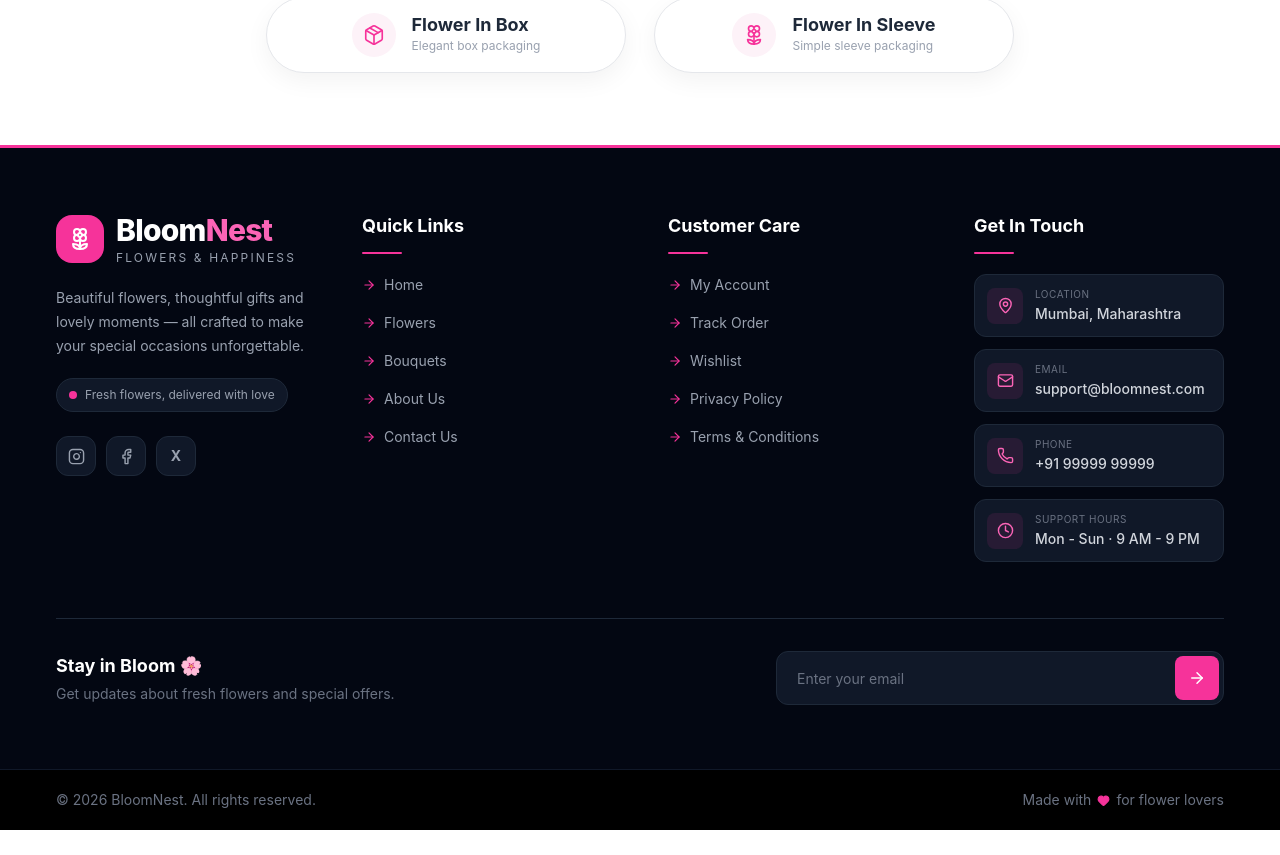
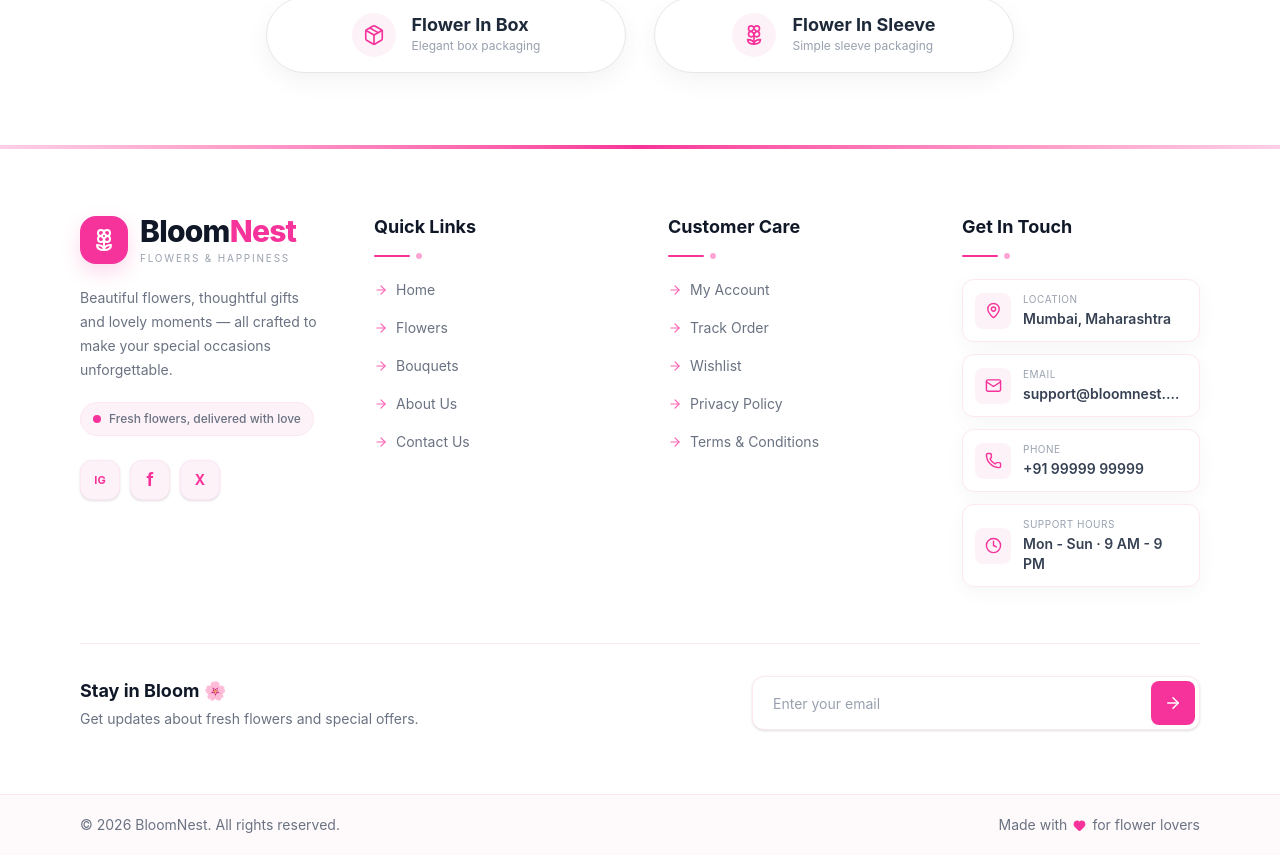
Before and after one commit to Vishal1535/FlowerDeployment, a React (Vite) app in the folder Fronted/: page / in a window 1280 px wide. Shown: the part 441-1296 px from the top of the page. Before the commit the page ends 1271 px from the top, so only its background shows below. Built offline with nearby package versions, Linux system fonts and the light colour scheme; no server answers.

Commit message:
Change backgrouond

```diff
--- a/Fronted/src/Component/Footer/Footer.jsx
+++ b/Fronted/src/Component/Footer/Footer.jsx
@@ -6,36 +6,32 @@ import {
   MapPin,
   ArrowRight,
   Heart,
-  Instagram,
-  Facebook,
   Clock,
 } from "lucide-react";
 
 export const Footer = () => {
   return (
-    <footer className="w-full bg-white text-gray-800 overflow-hidden">
+    <footer className="w-full overflow-hidden bg-white text-gray-800">
 
       {/* =====================================================
-          TOP DECORATIVE LINE
+          TOP LINE
       ===================================================== */}
 
-      <div className="w-full h-[3px] bg-pink-500" />
+      <div className="h-1 w-full bg-gradient-to-r from-pink-200 via-pink-500 to-pink-200" />
 
       {/* =====================================================
           MAIN FOOTER
       ===================================================== */}
 
-      <div className="bg-gray-950 text-white">
-
       <div
         className="
-            max-w-7xl
-            mx-auto
+          w-full
+          bg-white
           px-4
           min-[380px]:px-5
           sm:px-8
-            lg:px-10
-            xl:px-14
+          lg:px-12
+          xl:px-20
           py-10
           sm:py-14
           lg:py-16
@@ -44,6 +40,8 @@ export const Footer = () => {
 
         <div
           className="
+            max-w-7xl
+            mx-auto
             grid
             grid-cols-1
             sm:grid-cols-2
@@ -58,9 +56,9 @@ export const Footer = () => {
               BRAND
           ================================================= */}
 
-            <div className="sm:col-span-2 lg:col-span-1">
+          <div className="min-w-0 sm:col-span-2 lg:col-span-1">
 
-              {/* Logo */}
+            {/* LOGO */}
 
             <div className="flex items-center gap-3">
 
@@ -76,6 +74,7 @@ export const Footer = () => {
                   flex
                   items-center
                   justify-center
+                  shadow-[0_8px_20px_rgba(236,72,153,0.20)]
                 "
               >
                 <Flower2
@@ -86,37 +85,49 @@ export const Footer = () => {
               </div>
 
               <div>
+
                 <h2
                   className="
                     text-2xl
                     sm:text-3xl
                     font-extrabold
                     tracking-tight
-                      text-white
+                    text-gray-900
                   "
                 >
                   Bloom
-                    <span className="text-pink-400">
+                  <span className="text-pink-500">
                     Nest
                   </span>
                 </h2>
 
-                  <p className="text-[10px] sm:text-xs text-gray-400 tracking-[0.18em] uppercase mt-0.5">
+                <p
+                  className="
+                    text-[9px]
+                    sm:text-[10px]
+                    text-gray-400
+                    tracking-[0.18em]
+                    uppercase
+                    mt-0.5
+                  "
+                >
                   Flowers & Happiness
                 </p>
+
               </div>
 
             </div>
 
-              {/* Description */}
+            {/* DESCRIPTION */}
 
             <p
               className="
                 mt-5
                 max-w-md
-                  text-sm
+                text-xs
+                sm:text-sm
                 leading-6
-                  text-gray-400
+                text-gray-500
               "
             >
               Beautiful flowers, thoughtful gifts and
@@ -124,7 +135,7 @@ export const Footer = () => {
               special occasions unforgettable.
             </p>
 
-              {/* Small Highlight */}
+            {/* HIGHLIGHT */}
 
             <div
               className="
@@ -136,20 +147,31 @@ export const Footer = () => {
                 py-2
                 rounded-full
                 border
-                  border-gray-800
-                  bg-gray-900
+                border-pink-100
+                bg-pink-50
               "
             >
+
               <span className="w-2 h-2 rounded-full bg-pink-500" />
 
-                <span className="text-xs text-gray-400">
+              <span
+                className="
+                  text-[10px]
+                  sm:text-xs
+                  font-medium
+                  text-gray-500
+                "
+              >
                 Fresh flowers, delivered with love
               </span>
+
             </div>
 
-              {/* Social */}
+            {/* SOCIAL */}
 
             <div className="flex items-center gap-2.5 mt-6">
+
+              {/* INSTAGRAM */}
 
               <a
                 href="#"
@@ -158,22 +180,28 @@ export const Footer = () => {
                   w-10
                   h-10
                   rounded-xl
-                    bg-gray-900
+                  bg-pink-50
                   border
-                    border-gray-800
+                  border-pink-100
                   flex
                   items-center
                   justify-center
-                    text-gray-400
+                  text-pink-500
+                  text-[11px]
+                  font-bold
+                  shadow-sm
                   hover:bg-pink-500
                   hover:border-pink-500
                   hover:text-white
+                  hover:-translate-y-1
                   transition-all
                   duration-300
                 "
               >
-                  <Instagram size={17} />
+                IG
               </a>
+
+              {/* FACEBOOK */}
 
               <a
                 href="#"
@@ -182,22 +210,28 @@ export const Footer = () => {
                   w-10
                   h-10
                   rounded-xl
-                    bg-gray-900
+                  bg-pink-50
                   border
-                    border-gray-800
+                  border-pink-100
                   flex
                   items-center
                   justify-center
-                    text-gray-400
+                  text-pink-500
+                  text-lg
+                  font-bold
+                  shadow-sm
                   hover:bg-pink-500
                   hover:border-pink-500
                   hover:text-white
+                  hover:-translate-y-1
                   transition-all
                   duration-300
                 "
               >
-                  <Facebook size={17} />
+                f
               </a>
+
+              {/* X */}
 
               <a
                 href="#"
@@ -206,18 +240,20 @@ export const Footer = () => {
                   w-10
                   h-10
                   rounded-xl
-                    bg-gray-900
+                  bg-pink-50
                   border
-                    border-gray-800
+                  border-pink-100
                   flex
                   items-center
                   justify-center
-                    text-gray-400
+                  text-pink-500
                   text-sm
                   font-bold
+                  shadow-sm
                   hover:bg-pink-500
                   hover:border-pink-500
                   hover:text-white
+                  hover:-translate-y-1
                   transition-all
                   duration-300
                 "
@@ -233,13 +269,34 @@ export const Footer = () => {
               QUICK LINKS
           ================================================= */}
 
-            <div>
+          <div className="min-w-0">
 
-              <h3 className="text-base sm:text-lg font-bold text-white">
+            <h3
+              className="
+                text-base
+                sm:text-lg
+                font-bold
+                text-gray-900
+              "
+            >
               Quick Links
             </h3>
 
-              <div className="w-10 h-[2px] bg-pink-500 rounded-full mt-3 mb-5" />
+            <div
+              className="
+                flex
+                items-center
+                gap-1.5
+                mt-3
+                mb-5
+              "
+            >
+
+              <span className="w-9 h-[2px] bg-pink-500 rounded-full" />
+
+              <span className="w-1.5 h-1.5 rounded-full bg-pink-300" />
+
+            </div>
 
             <ul className="space-y-3.5">
 
@@ -259,9 +316,10 @@ export const Footer = () => {
                       inline-flex
                       items-center
                       gap-2
-                        text-sm
-                        text-gray-400
-                        hover:text-pink-400
+                      text-xs
+                      sm:text-sm
+                      text-gray-500
+                      hover:text-pink-500
                       transition-colors
                       duration-200
                     "
@@ -270,7 +328,7 @@ export const Footer = () => {
                     <ArrowRight
                       size={14}
                       className="
-                          text-pink-500
+                        text-pink-400
                         transition-transform
                         duration-200
                         group-hover:translate-x-1
@@ -292,13 +350,34 @@ export const Footer = () => {
               CUSTOMER CARE
           ================================================= */}
 
-            <div>
+          <div className="min-w-0">
 
-              <h3 className="text-base sm:text-lg font-bold text-white">
+            <h3
+              className="
+                text-base
+                sm:text-lg
+                font-bold
+                text-gray-900
+              "
+            >
               Customer Care
             </h3>
 
-              <div className="w-10 h-[2px] bg-pink-500 rounded-full mt-3 mb-5" />
+            <div
+              className="
+                flex
+                items-center
+                gap-1.5
+                mt-3
+                mb-5
+              "
+            >
+
+              <span className="w-9 h-[2px] bg-pink-500 rounded-full" />
+
+              <span className="w-1.5 h-1.5 rounded-full bg-pink-300" />
+
+            </div>
 
             <ul className="space-y-3.5">
 
@@ -318,9 +397,10 @@ export const Footer = () => {
                       inline-flex
                       items-center
                       gap-2
-                        text-sm
-                        text-gray-400
-                        hover:text-pink-400
+                      text-xs
+                      sm:text-sm
+                      text-gray-500
+                      hover:text-pink-500
                       transition-colors
                       duration-200
                     "
@@ -329,7 +409,7 @@ export const Footer = () => {
                     <ArrowRight
                       size={14}
                       className="
-                          text-pink-500
+                        text-pink-400
                         transition-transform
                         duration-200
                         group-hover:translate-x-1
@@ -351,13 +431,34 @@ export const Footer = () => {
               CONTACT
           ================================================= */}
 
-            <div>
+          <div className="min-w-0">
 
-              <h3 className="text-base sm:text-lg font-bold text-white">
+            <h3
+              className="
+                text-base
+                sm:text-lg
+                font-bold
+                text-gray-900
+              "
+            >
               Get In Touch
             </h3>
 
-              <div className="w-10 h-[2px] bg-pink-500 rounded-full mt-3 mb-5" />
+            <div
+              className="
+                flex
+                items-center
+                gap-1.5
+                mt-3
+                mb-5
+              "
+            >
+
+              <span className="w-9 h-[2px] bg-pink-500 rounded-full" />
+
+              <span className="w-1.5 h-1.5 rounded-full bg-pink-300" />
+
+            </div>
 
             <div className="space-y-3">
 
@@ -370,10 +471,12 @@ export const Footer = () => {
                   gap-3
                   p-3
                   rounded-xl
-                    bg-gray-900
+                  bg-white
                   border
-                    border-gray-800
-                    hover:border-pink-500/40
+                  border-pink-100
+                  shadow-[0_5px_20px_rgba(0,0,0,0.04)]
+                  hover:border-pink-300
+                  hover:shadow-[0_8px_25px_rgba(236,72,153,0.10)]
                   transition-all
                   duration-300
                 "
@@ -385,7 +488,7 @@ export const Footer = () => {
                     h-9
                     shrink-0
                     rounded-lg
-                      bg-pink-500/10
+                    bg-pink-50
                     flex
                     items-center
                     justify-center
@@ -393,17 +496,34 @@ export const Footer = () => {
                 >
                   <MapPin
                     size={17}
-                      className="text-pink-400"
+                    className="text-pink-500"
                   />
                 </div>
 
                 <div className="min-w-0">
 
-                    <p className="text-[10px] uppercase tracking-wider text-gray-500">
+                  <p
+                    className="
+                      text-[9px]
+                      sm:text-[10px]
+                      uppercase
+                      tracking-wider
+                      text-gray-400
+                    "
+                  >
                     Location
                   </p>
 
-                    <p className="text-sm font-medium text-gray-300 mt-0.5 truncate">
+                  <p
+                    className="
+                      text-xs
+                      sm:text-sm
+                      font-semibold
+                      text-gray-700
+                      mt-0.5
+                      truncate
+                    "
+                  >
                     Mumbai, Maharashtra
                   </p>
 
@@ -420,10 +540,12 @@ export const Footer = () => {
                   gap-3
                   p-3
                   rounded-xl
-                    bg-gray-900
+                  bg-white
                   border
-                    border-gray-800
-                    hover:border-pink-500/40
+                  border-pink-100
+                  shadow-[0_5px_20px_rgba(0,0,0,0.04)]
+                  hover:border-pink-300
+                  hover:shadow-[0_8px_25px_rgba(236,72,153,0.10)]
                   transition-all
                   duration-300
                 "
@@ -435,7 +557,7 @@ export const Footer = () => {
                     h-9
                     shrink-0
                     rounded-lg
-                      bg-pink-500/10
+                    bg-pink-50
                     flex
                     items-center
                     justify-center
@@ -443,13 +565,21 @@ export const Footer = () => {
                 >
                   <Mail
                     size={17}
-                      className="text-pink-400"
+                    className="text-pink-500"
                   />
                 </div>
 
                 <div className="min-w-0">
 
-                    <p className="text-[10px] uppercase tracking-wider text-gray-500">
+                  <p
+                    className="
+                      text-[9px]
+                      sm:text-[10px]
+                      uppercase
+                      tracking-wider
+                      text-gray-400
+                    "
+                  >
                     Email
                   </p>
 
@@ -459,11 +589,11 @@ export const Footer = () => {
                       block
                       text-xs
                       sm:text-sm
-                        font-medium
-                        text-gray-300
+                      font-semibold
+                      text-gray-700
                       mt-0.5
                       truncate
-                        hover:text-pink-400
+                      hover:text-pink-500
                       transition-colors
                     "
                   >
@@ -483,10 +613,12 @@ export const Footer = () => {
                   gap-3
                   p-3
                   rounded-xl
-                    bg-gray-900
+                  bg-white
                   border
-                    border-gray-800
-                    hover:border-pink-500/40
+                  border-pink-100
+                  shadow-[0_5px_20px_rgba(0,0,0,0.04)]
+                  hover:border-pink-300
+                  hover:shadow-[0_8px_25px_rgba(236,72,153,0.10)]
                   transition-all
                   duration-300
                 "
@@ -498,7 +630,7 @@ export const Footer = () => {
                     h-9
                     shrink-0
                     rounded-lg
-                      bg-pink-500/10
+                    bg-pink-50
                     flex
                     items-center
                     justify-center
@@ -506,13 +638,21 @@ export const Footer = () => {
                 >
                   <Phone
                     size={17}
-                      className="text-pink-400"
+                    className="text-pink-500"
                   />
                 </div>
 
                 <div className="min-w-0">
 
-                    <p className="text-[10px] uppercase tracking-wider text-gray-500">
+                  <p
+                    className="
+                      text-[9px]
+                      sm:text-[10px]
+                      uppercase
+                      tracking-wider
+                      text-gray-400
+                    "
+                  >
                     Phone
                   </p>
 
@@ -520,11 +660,12 @@ export const Footer = () => {
                     href="tel:+919999999999"
                     className="
                       block
-                        text-sm
-                        font-medium
-                        text-gray-300
+                      text-xs
+                      sm:text-sm
+                      font-semibold
+                      text-gray-700
                       mt-0.5
-                        hover:text-pink-400
+                      hover:text-pink-500
                       transition-colors
                     "
                   >
@@ -544,10 +685,12 @@ export const Footer = () => {
                   gap-3
                   p-3
                   rounded-xl
-                    bg-gray-900
+                  bg-white
                   border
-                    border-gray-800
-                    hover:border-pink-500/40
+                  border-pink-100
+                  shadow-[0_5px_20px_rgba(0,0,0,0.04)]
+                  hover:border-pink-300
+                  hover:shadow-[0_8px_25px_rgba(236,72,153,0.10)]
                   transition-all
                   duration-300
                 "
@@ -559,7 +702,7 @@ export const Footer = () => {
                     h-9
                     shrink-0
                     rounded-lg
-                      bg-pink-500/10
+                    bg-pink-50
                     flex
                     items-center
                     justify-center
@@ -567,17 +710,33 @@ export const Footer = () => {
                 >
                   <Clock
                     size={17}
-                      className="text-pink-400"
+                    className="text-pink-500"
                   />
                 </div>
 
-                  <div>
+                <div className="min-w-0">
 
-                    <p className="text-[10px] uppercase tracking-wider text-gray-500">
+                  <p
+                    className="
+                      text-[9px]
+                      sm:text-[10px]
+                      uppercase
+                      tracking-wider
+                      text-gray-400
+                    "
+                  >
                     Support Hours
                   </p>
 
-                    <p className="text-sm font-medium text-gray-300 mt-0.5">
+                  <p
+                    className="
+                      text-xs
+                      sm:text-sm
+                      font-semibold
+                      text-gray-700
+                      mt-0.5
+                    "
+                  >
                     Mon - Sun · 9 AM - 9 PM
                   </p>
 
@@ -597,13 +756,15 @@ export const Footer = () => {
 
         <div
           className="
+            max-w-7xl
+            mx-auto
             mt-10
             sm:mt-12
             lg:mt-14
             pt-7
             sm:pt-8
             border-t
-              border-gray-800
+            border-pink-100
             flex
             flex-col
             lg:flex-row
@@ -616,11 +777,25 @@ export const Footer = () => {
 
           <div className="min-w-0">
 
-              <p className="text-base sm:text-lg font-bold text-white">
+            <p
+              className="
+                text-base
+                sm:text-lg
+                font-bold
+                text-gray-900
+              "
+            >
               Stay in Bloom 🌸
             </p>
 
-              <p className="text-xs sm:text-sm text-gray-500 mt-1">
+            <p
+              className="
+                text-xs
+                sm:text-sm
+                text-gray-500
+                mt-1
+              "
+            >
               Get updates about fresh flowers and special offers.
             </p>
 
@@ -633,9 +808,10 @@ export const Footer = () => {
               lg:max-w-md
               p-1
               rounded-xl
-                bg-gray-900
+              bg-white
               border
-                border-gray-800
+              border-pink-100
+              shadow-sm
             "
           >
 
@@ -649,10 +825,11 @@ export const Footer = () => {
                 sm:h-11
                 px-3
                 sm:px-4
+                rounded-lg
                 bg-transparent
                 text-sm
-                  text-white
-                  placeholder:text-gray-500
+                text-gray-800
+                placeholder:text-gray-400
                 outline-none
               "
             />
@@ -672,6 +849,7 @@ export const Footer = () => {
                 items-center
                 justify-center
                 hover:bg-pink-600
+                hover:shadow-md
                 active:scale-95
                 transition-all
                 duration-200
@@ -687,13 +865,17 @@ export const Footer = () => {
 
       </div>
 
-      </div>
-
       {/* =====================================================
           BOTTOM FOOTER
       ===================================================== */}
 
-      <div className="bg-black border-t border-gray-900">
+      <div
+        className="
+          border-t
+          border-pink-100
+          bg-pink-50/40
+        "
+      >
 
         <div
           className="
@@ -702,8 +884,8 @@ export const Footer = () => {
             px-4
             min-[380px]:px-5
             sm:px-8
-            lg:px-10
-            xl:px-14
+            lg:px-12
+            xl:px-20
             py-4
             sm:py-5
             flex
@@ -744,7 +926,11 @@ export const Footer = () => {
 
             <Heart
               size={13}
-              className="text-pink-500 fill-pink-500 shrink-0"
+              className="
+                text-pink-500
+                fill-pink-500
+                shrink-0
+              "
             />
 
             for flower lovers
```
Lines whose indentation alone changed are shown as unchanged.
